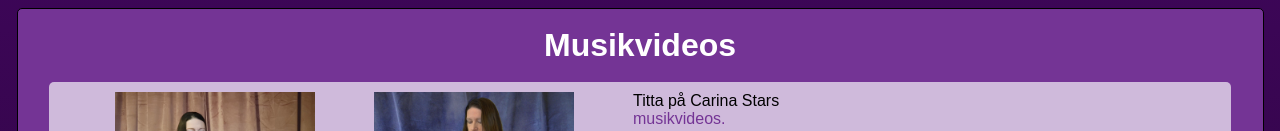
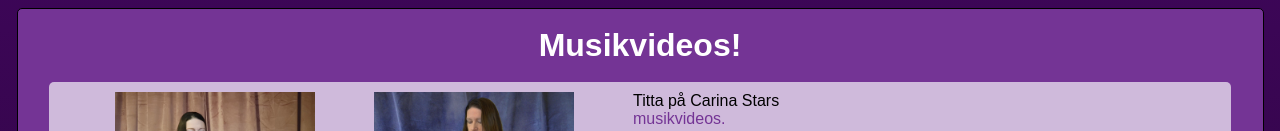
Before and after one commit to Carinalak/carinastars, a React (Vite) app: page /#/ in a window 1280 px wide. Shown: the part 572-703 px from the top of the page. Built offline with nearby package versions, Linux system fonts and the light colour scheme; a web font is replaced by a local one.

Commit message:
Upload on webb -configuration testD

```diff
--- a/index.html
+++ b/index.html
@@ -2,7 +2,6 @@
 <html lang="en">
   <head>
     <meta charset="UTF-8" />
-    <meta name="version" content="%VITE_APP_VERSION%">
     <link rel="icon" type="image/png" sizes="32x32" href="/favicon_CarinaStars.png">
     <link rel="preconnect" href="https://fonts.googleapis.com">
     <link rel="preconnect" href="https://fonts.gstatic.com" crossorigin>
--- a/src/pages/Home.tsx
+++ b/src/pages/Home.tsx
@@ -232,7 +232,7 @@
         </NewsArticleSecond>
 
         <NewsArticleThird>
-          <H3White>Musikvideos</H3White>
+          <H3White>Musikvideos!</H3White>
           <NewsArticleTextContainer>
             <InnerTextCenter><NewsLpImageSecond src={AmISick} loading="lazy"/></InnerTextCenter>
             <InnerTextCenter><NewsLpImage src={LuckySoulDreaming} loading="lazy"/></InnerTextCenter>
```
